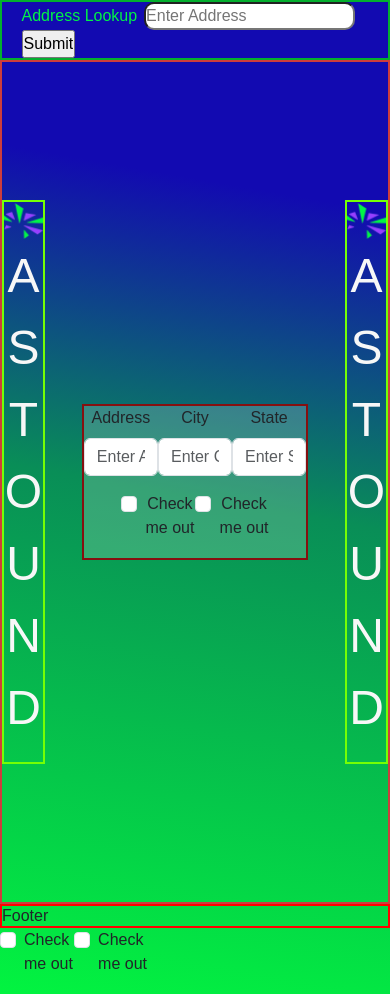
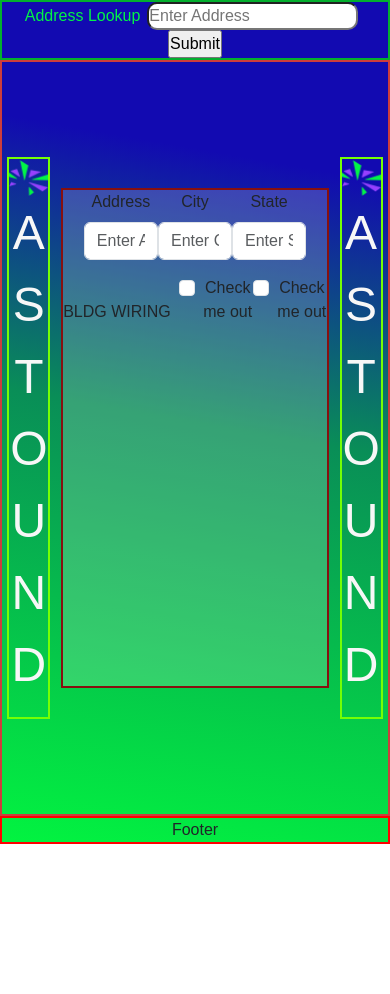
Before and after one commit to brandonawilliams1/lockbox-locator, a React (Create React App) app: page / in a window 390 px wide. After the commit the page ends 844 px from the top, so only its background shows below. Built offline with nearby package versions, Linux system fonts and the light colour scheme.

Commit message:
rebuilding frontend to be more responsive

```diff
--- a/src/App.css
+++ b/src/App.css
@@ -1,12 +1,19 @@
 *{
     box-sizing: border-box;
+    font-family: Arial, Helvetica, sans-serif;
+    margin: 0;
     padding: 0%;
-    font-family: Arial, Helvetica, sans-serif;
-
+}
+html, body{
+    background: rgb(151,63,255);
+    background: linear-gradient(190deg, rgba(18,10,177,100) 20%, rgba(9,142,87,100) 50%, rgba(2,244,64,100) 100%);
+    background-repeat: no-repeat;
+    height: 100%;
 
 }
 .app{
-    background: rgb(151,63,255);
-    background: linear-gradient(190deg, rgba(18,10,177,100) 20%, rgba(9,142,87,100) 50%, rgba(2,244,64,100) 100%);
-
+    display: flex;
+    flex-direction: column;
+    position: relative;
+    min-height: 100vh;
 }
--- a/src/App.js
+++ b/src/App.js
@@ -1,13 +1,14 @@
 import './App.css';
 import Main from './components/Main';
-import Main2 from './components/Entry2';
-
+import Footer from './components/Footer';
+import Header from './components/Header';
 
 function App() {
   return (
     <div className="app">
+      <Header />
       <Main />
-      <Main2 />
+      <Footer />
     </div>
   );
 }
--- a/src/assets/footer.css
+++ b/src/assets/footer.css
@@ -1,7 +1,7 @@
 .footer{
+    border: 2px solid red;
     display: flex;
-    align-items: center;
-    height: 1.5rem;
+    justify-content: center;
+    position: relative;
     width: 100%;
-    border: 2px solid red;
 }
--- a/src/assets/header.css
+++ b/src/assets/header.css
@@ -1,7 +1,6 @@
 .header{
     border: 2px solid rgb(3, 175, 46);
     color: black;
-    /* height: 2rem; */
     width: 100%;
     display: flex;
     justify-content: end;
--- a/src/assets/main.css
+++ b/src/assets/main.css
@@ -1,21 +1,19 @@
 .main{
     border: 2px solid rgb(205, 61, 61);
+    flex: 1 0 auto;
     display: flex;
     flex-direction: row-reverse;
-    padding: 0% auto;
+    flex-wrap: nowrap;
     align-items: center;
-    justify-content: space-between;
-    height: 100svh;
+    justify-content:space-around;
+    height: 100%;
     min-width: 230px;
-    min-height:  650px;
-    /* width: 0 auto;                 */
-
 }
 .entry__form__row{
     border: 2px solid rgb(134, 16, 16);
     background-color: rgba(245, 245, 245, 0.193);
     width: auto;
-    /* height: 60%; */
+    height: 500px;
     text-align: center;
 
 }
@@ -27,13 +25,12 @@
     background-color: rgba(253, 253, 253, 0);
     border: 2px solid rgb(117, 255, 4);
     width: clamp(2rem, 0 auto, 5rem);
-    /* height: auto; */
 }
 
 .astound__name{
     text-align: center;
     font-size: clamp(1rem, 3rem, 4rem);
-    height: clamp(45vh, 60vh, 62vh);
+    /* height: clamp(45vh, 60vh, 62vh); */
     font-family: fantasy;
     color: rgb(247, 247, 247);
 }
@@ -47,4 +44,9 @@ img{
 form{
     margin: 0 auto;
     min-width: 200px;
+    text-align: center;
 }
+span{
+    margin-right: 0.5rem;
+    width: fit-content;
+}
--- a/src/components/Entry2.js
+++ b/src/components/Entry2.js
@@ -1,18 +1,21 @@
-import Button from 'react-bootstrap/Button';
 import Form from 'react-bootstrap/Form';
 
 function Entry2() {
   return (
-    <Form>
-      <Form.Group className="mb-3" controlId="formBasicCheckbox">
-        <Form.Check type="checkbox" label="Check me out" />
-      </Form.Group>
+    <>
 
-      <Form.Group className="mb-3" controlId="formBasicCheckbox">
-        <Form.Check type="checkbox" label="Check me out" />
-      </Form.Group>
-    </Form>
-  )
+      <Form>
+      <span>BLDG WIRING</span>
+        <Form.Group className='mb-3' controlId='formBasicCheckbox'>
+          <Form.Check type='checkbox' label='Check me out' />
+        </Form.Group>
+
+        <Form.Group className='mb-3' controlId='formBasicCheckbox'>
+          <Form.Check type='checkbox' label='Check me out' />
+        </Form.Group>
+      </Form>
+    </>
+  );
 }
 
 export default Entry2;
--- a/src/components/Entry3.js
+++ b/src/components/Entry3.js
@@ -1,4 +1,4 @@
-import React from 'react'
+import Form from 'react-bootstrap/Form';
 
 function Entry3() {
   return (
--- a/src/components/Entry4.js
+++ b/src/components/Entry4.js
@@ -1,4 +1,4 @@
-
+import Form from 'react-bootstrap/Form';
 
 
 function Entry4() {
--- a/src/components/Main.js
+++ b/src/components/Main.js
@@ -1,14 +1,11 @@
 import "../assets/main.css";
 import Entry from "./Entry";
 import Entry2 from "./Entry2";
-import Header from "./Header";
 import Hero from "./Hero";
-import Footer from "./Footer";
 
 function Main() {
   return (
     <>
-      <Header />
       <section className='main'>
         <Hero />
         <div className='entry__form__row'>
@@ -17,7 +14,6 @@ function Main() {
         </div>
         <Hero />
       </section>
-      <Footer />
     </>
   );
 }
--- a/src/components/Submitbtn.js
+++ b/src/components/Submitbtn.js
@@ -1,4 +1,5 @@
-
+import Button from 'react-bootstrap/Button';
+import Form from 'react-bootstrap/Form';
 
 function Submitbtn() {
   return (
```
